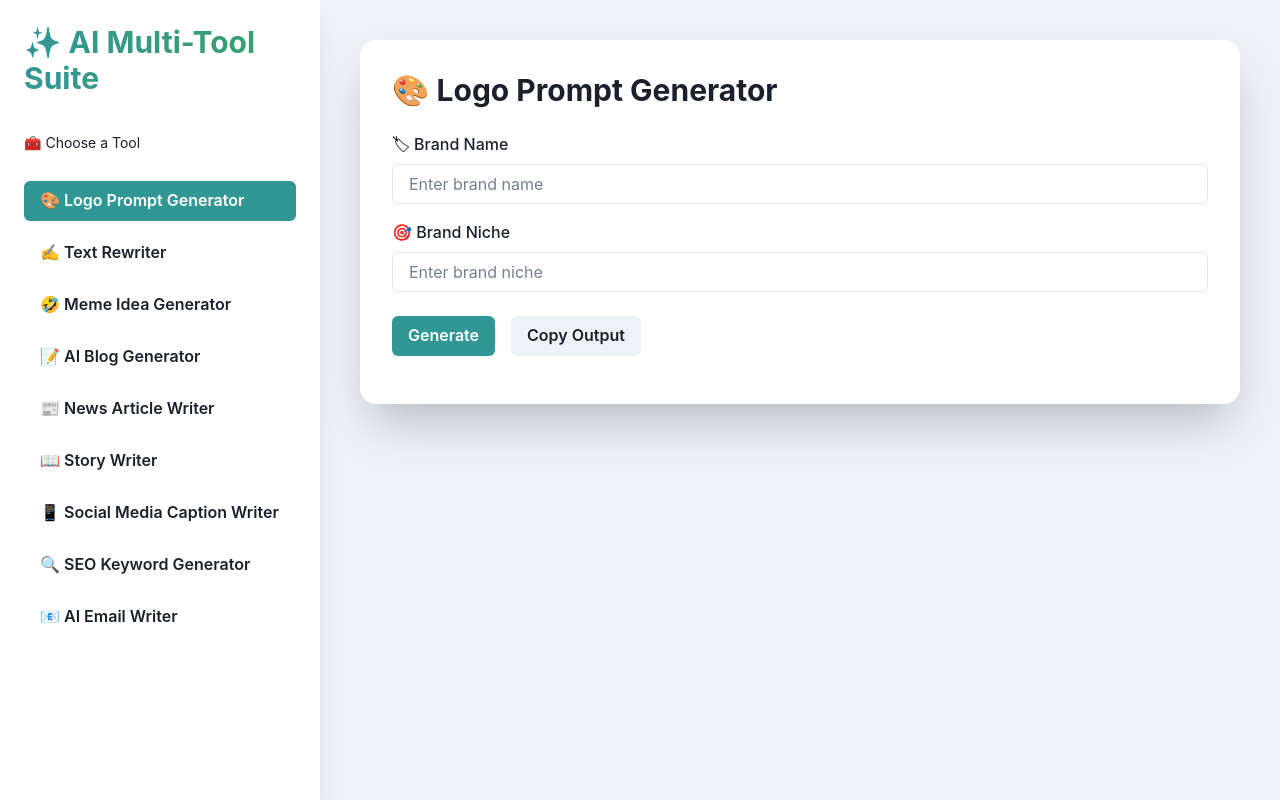
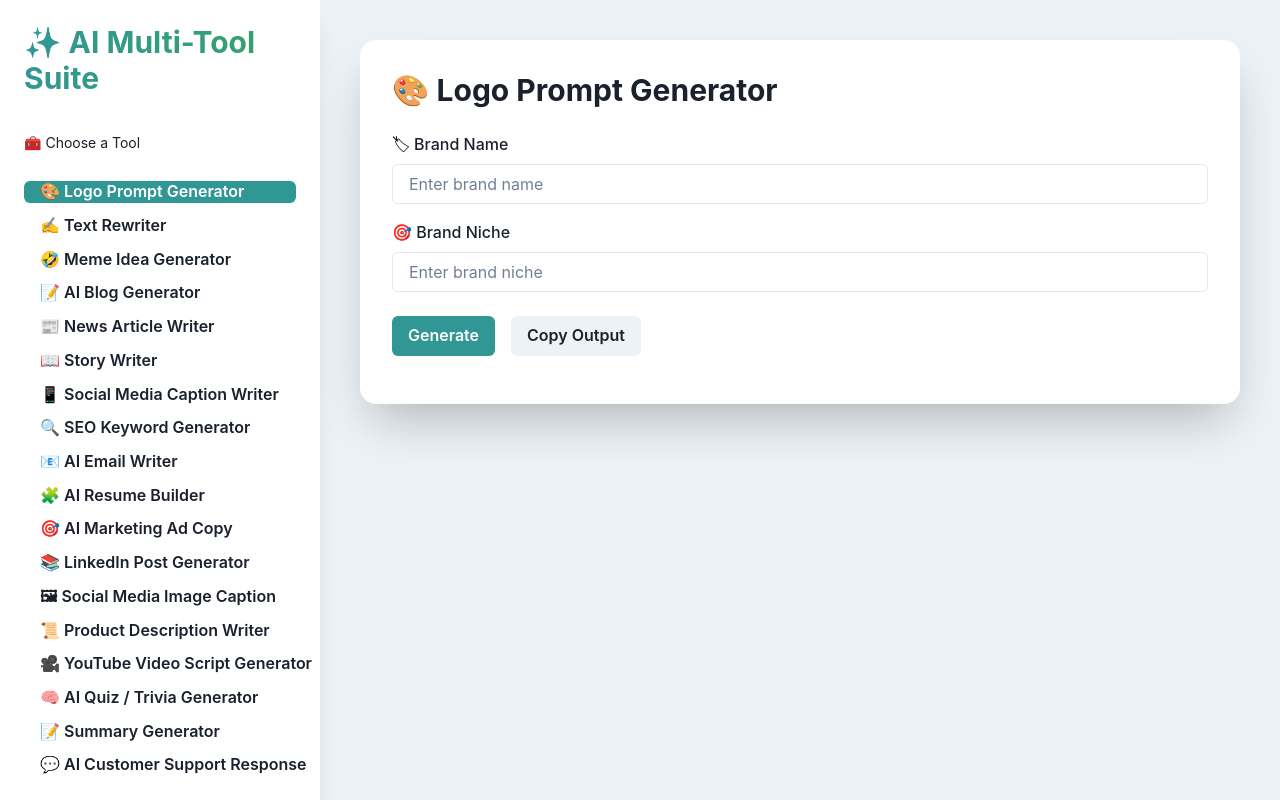
Before and after one commit to bilalali2010/new-multi-tool-suite, a Next.js app: page / in a window 1280 px wide. Built offline with nearby package versions, Linux system fonts and the light colour scheme.

Commit message:
Add new AI tools for resume and marketing

```diff
--- a/app/page.jsx
+++ b/app/page.jsx
@@ -4,8 +4,9 @@ import { useState } from "react";
 import ToolUI from "./components/ToolUI";
 import { Box, VStack, Button, Heading, Text, Flex } from "@chakra-ui/react";
 
-// Tools with custom inputs and prompts
+// Complete Tools Object: Original + New Tools
 const tools = {
+  // Original Tools
   logo: {
     title: "🎨 Logo Prompt Generator",
     fields: [
@@ -80,6 +81,87 @@ const tools = {
     ],
     promptTemplate: "Write a professional email ({{tone}}) about: {{purpose}}",
   },
+
+  // New Tools
+  resume: {
+    title: "🧩 AI Resume Builder",
+    fields: [
+      { label: "Full Name", name: "fullName", type: "text" },
+      { label: "Job Title", name: "jobTitle", type: "text" },
+      { label: "Skills", name: "skills", type: "text", placeholder: "Comma separated" },
+      { label: "Experience Summary", name: "experience", type: "textarea", placeholder: "Enter your experience" },
+    ],
+    promptTemplate: "Create a professional resume for {{fullName}}, applying for {{jobTitle}} with skills {{skills}} and experience: {{experience}}",
+  },
+  adcopy: {
+    title: "🎯 AI Marketing Ad Copy",
+    fields: [
+      { label: "Product/Service Name", name: "productName", type: "text" },
+      { label: "Target Audience", name: "audience", type: "text" },
+      { label: "Tone", name: "tone", type: "select", options: ["Friendly", "Persuasive", "Formal"], default: "Friendly" },
+    ],
+    promptTemplate: "Write a compelling ad copy for {{productName}} targeting {{audience}} in a {{tone}} tone",
+  },
+  linkedin: {
+    title: "📚 LinkedIn Post Generator",
+    fields: [
+      { label: "Topic", name: "topic", type: "text" },
+      { label: "Tone", name: "tone", type: "select", options: ["Professional", "Inspiring", "Humorous"], default: "Professional" },
+      { label: "Length", name: "length", type: "select", options: ["Short", "Medium", "Long"], default: "Medium" },
+    ],
+    promptTemplate: "Write a {{length}} LinkedIn post about {{topic}} in a {{tone}} tone",
+  },
+  socialCaption: {
+    title: "🖼 Social Media Image Caption",
+    fields: [
+      { label: "Image Description", name: "imageDescription", type: "text" },
+      { label: "Tone", name: "tone", type: "select", options: ["Funny", "Inspiring", "Professional"], default: "Funny" },
+    ],
+    promptTemplate: "Generate 5 captions in a {{tone}} tone for the social media image: {{imageDescription}}",
+  },
+  productDescription: {
+    title: "📜 Product Description Writer",
+    fields: [
+      { label: "Product Name", name: "productName", type: "text" },
+      { label: "Category", name: "category", type: "text" },
+      { label: "Features", name: "features", type: "text", placeholder: "Comma separated" },
+    ],
+    promptTemplate: "Write a detailed product description for {{productName}} in the category {{category}}, highlighting features: {{features}}",
+  },
+  youtubeScript: {
+    title: "🎥 YouTube Video Script Generator",
+    fields: [
+      { label: "Video Topic", name: "topic", type: "text" },
+      { label: "Tone", name: "tone", type: "select", options: ["Funny", "Informative", "Engaging"], default: "Informative" },
+      { label: "Length", name: "length", type: "select", options: ["Short", "Medium", "Long"], default: "Medium" },
+    ],
+    promptTemplate: "Write a {{length}} YouTube video script about {{topic}} in a {{tone}} tone",
+  },
+  quiz: {
+    title: "🧠 AI Quiz / Trivia Generator",
+    fields: [
+      { label: "Topic", name: "topic", type: "text" },
+      { label: "Number of Questions", name: "count", type: "number", min: 1, max: 20, default: 5 },
+      { label: "Difficulty", name: "difficulty", type: "select", options: ["Easy", "Medium", "Hard"], default: "Medium" },
+    ],
+    promptTemplate: "Generate {{count}} trivia questions on {{topic}} with {{difficulty}} difficulty",
+  },
+  summary: {
+    title: "📝 Summary Generator",
+    fields: [
+      { label: "Text / Article", name: "text", type: "textarea", placeholder: "Paste your text here" },
+      { label: "Summary Length", name: "length", type: "select", options: ["Short", "Medium", "Long"], default: "Medium" },
+    ],
+    promptTemplate: "Summarize the following text in a {{length}} summary:\n{{text}}",
+  },
+  customerSupport: {
+    title: "💬 AI Customer Support Response",
+    fields: [
+      { label: "Customer Query", name: "query", type: "textarea", placeholder: "Enter customer query" },
+      { label: "Tone", name: "tone", type: "select", options: ["Polite", "Professional", "Friendly"], default: "Polite" },
+    ],
+    promptTemplate: "Write a {{tone}} customer support response to the following query: {{query}}",
+  },
 };
 
 export default function Home() {
```
